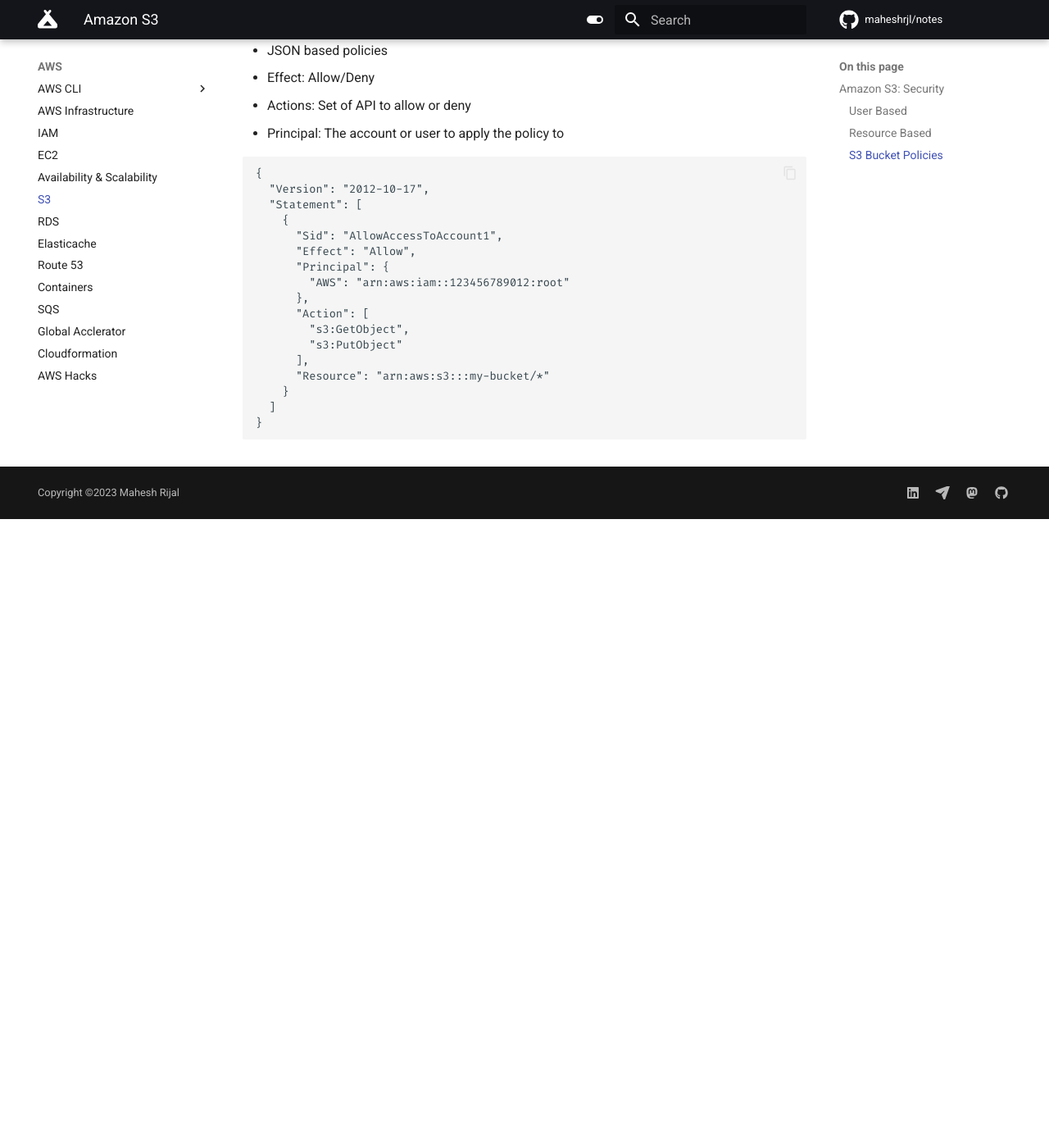
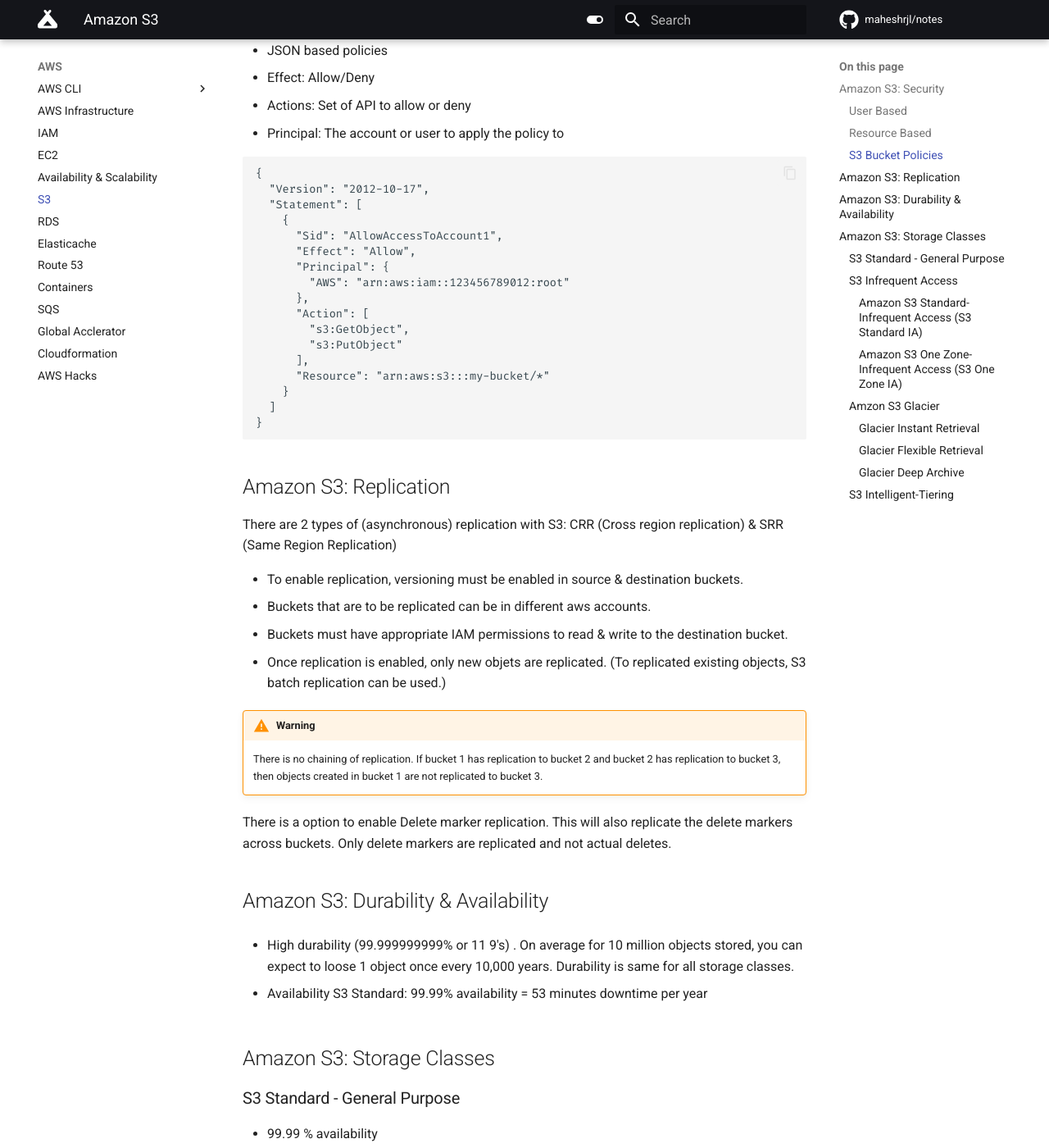
Before and after one commit to maheshrijal/notes, an MkDocs documentation site: the page built from docs/aws/s3.md, in a window 1280 px wide and 1400 px high, scrolled down 767 px. Shown: the whole window at 82% size. Built offline with MkDocs 1.6.1 and Material for MkDocs 9.7.7, drawn with Linux system fonts in a browser that asks for light colours; comment, search, counter and statistics services are not loaded; some of the changed text lies outside the part shown.

Commit message:
push notes

````diff
--- a/docs/aws/s3.md
+++ b/docs/aws/s3.md
@@ -2,6 +2,7 @@
 title: Amazon S3
 date: 2023-03-16
 ---
+
 # Amazon S3 (Simple Storage Service)
 
 - S3 allows to store objects (files) in buckets (directories)
@@ -23,7 +24,6 @@ date: 2023-03-16
 - **Object Access Control Lists (ACL)** - finer grained (can be disabled)
 
 - **Bucket Access Control Lists (ACL)** - less common (can be disabled)
-
 
 ### S3 Bucket Policies
 
@@ -51,3 +51,88 @@ date: 2023-03-16
   ]
 }
 ```
+
+## Amazon S3: Replication
+
+There are 2 types of (asynchronous) replication with S3: CRR (Cross region replication) & SRR (Same Region Replication)
+
+- To enable replication, versioning must be enabled in source & destination buckets.
+- Buckets that are to be replicated can be in different aws accounts.
+- Buckets must have appropriate IAM permissions to read & write to the destination bucket.
+- Once replication is enabled, only new objets are replicated. (To replicated existing objects, S3 batch replication can be used.)
+
+!!! warning
+
+    There is no chaining of replication. If bucket 1 has replication to bucket 2 and bucket 2 has replication to bucket 3, then objects created in bucket 1 are not replicated to bucket 3.
+
+There is a option to enable Delete marker replication. This will also replicate the delete markers across buckets. Only delete markers are replicated and not actual deletes.
+
+
+## Amazon S3: Durability & Availability
+
+- High durability (99.999999999% or 11 9's) . On average for 10 million objects stored, you can expect to loose 1 object once every 10,000 years. Durability is same for all storage classes.
+
+- Availability S3 Standard: 99.99% availability = 53 minutes downtime per year
+
+
+## Amazon S3: Storage Classes
+
+### S3 Standard - General Purpose
+
+- 99.99 % availability
+- Used for frequently accessed data
+- Low latency & high throughput
+- Can sustain 2 concurrent facility failures
+
+### S3 Infrequent Access
+
+- Used for data that is less frequently accessed, but requires rapid access when needed
+- Lower cost than S3 standard, but chargeable for data retrieval
+
+#### Amazon S3 Standard-Infrequent Access (S3 Standard IA)
+
+- 99.99% availability
+- Use cases: Disaster recovery, backups
+
+#### Amazon S3 One Zone-Infrequent Access (S3 One Zone IA)
+
+- Single AZ; datais lost if AZ is destroyed
+- 99.5 % availability
+- Use Cases: Storing secondary backup copies of on-premise data, or data that can be recreated
+
+### Amzon S3 Glacier
+
+- Low cost object storage meant for archiving/backup
+- Pricing: Pay for Storage + Object retrieval cost
+
+There are 3 Classes of Storage within Glacier
+
+#### Glacier Instant Retrieval
+
+- Millisecond retrieval, great for data accessed once a quarter
+- Minimum storage duration is 90 days
+
+#### Glacier Flexible Retrieval
+
+- Retrieval Options: Expedited (1-3 Mins), Standard (3-5 hours), Bulk (5 - 12 ours)
+- Minimum storage duration is 90 days
+
+#### Glacier Deep Archive
+
+- Retrieval Options: Standard (12 hours), Bulk (48 hours)
+- Lowest Cost
+- Minimum Storage Duration of 180 days
+
+### S3 Intelligent-Tiering
+
+- Small monthly monitoring & auto-tiering fee
+- Moves objects automatically between access tiers based on usage
+- There are no charges for retrieval
+
+Tiers:
+
+- Frequent Access (automatic) : Default
+- Infrequent Access (automatic): objects not accessed for 30 days
+- Archive Instant Access (automatic) : Objects not accessed for 90 days
+- Archive Access Tier (optional): Configurable from 90 days to 700+ days
+- Deep Archive Access Tier (optional): Configurable from 180 days to 700+ days
--- a/mkdocs.yml
+++ b/mkdocs.yml
@@ -54,12 +54,6 @@ theme:
         name: Light mode
 plugins:
   - search
-  - git-revision-date-localized:
-      type: timeago
-      locale: en
-      fallback_to_build_date: false
-      enable_creation_date: true
-      enabled: true
 extra:
   generator: false
   social:
@@ -149,10 +143,9 @@ nav:
 
   - TIL:
       - "til/index.md"
-      - "Browser":
-          - "Duplicate Browser Tab": "til/browser/duplicate-the-current-browser-tab.md"
-      - "Git":
-          - "Git Push requirs Username & Password": "til/git/git-push-requires-username-password.md"
+      - "Duplicate Browser Tab": "til/duplicate-the-current-browser-tab.md"
+      - "Git Push asking Username & Password": "til/git-push-requires-username-password.md"
+      - "Copy files Recursively from Docker": "til/recursive-copy-docker.md"
 
 markdown_extensions:
   - admonition
--- a/requirements.txt
+++ b/requirements.txt
@@ -1,2 +1 @@
 mkdocs-material==9.1.21
-mkdocs-git-revision-date-localized-plugin==1.2.0
````
Also changed, not shown: docs/til/duplicate-the-current-browser-tab.md (renamed from docs/til/browser/duplicate-the-current-browser-tab.md, +1 -1 lines), docs/til/git-push-requires-username-password.md (renamed from docs/til/git/git-push-requires-username-password.md, +1 -1 lines), docs/til/recursive-copy-docker.md (added, +17 -0 lines).
